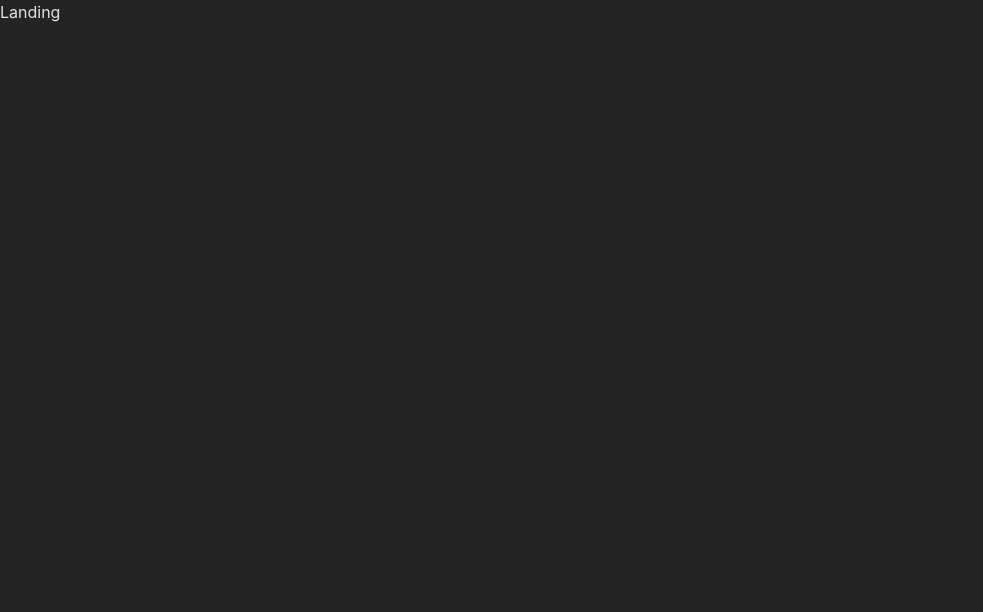
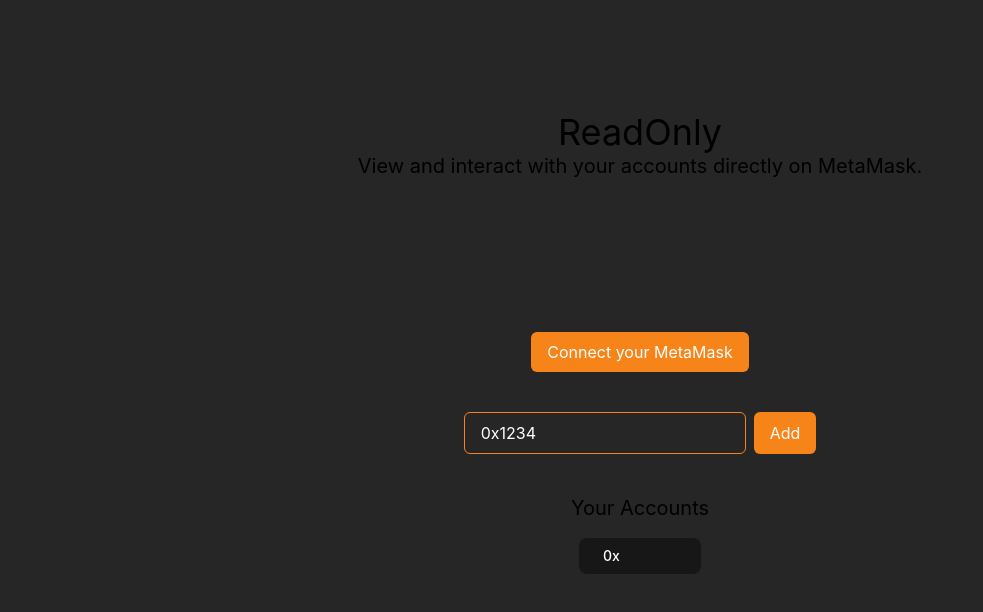
Before and after one commit to ugur-eren/readonly, a React (Vite) app in the folder packages/site/: page / in a window 1280 px wide. Shown: the top 612 px of the page, without its empty margins (0-983 px from the left). Built offline with nearby package versions, Linux system fonts and the light colour scheme.

Commit message:
Initial design

```diff
--- a/packages/site/package.json
+++ b/packages/site/package.json
@@ -24,6 +24,7 @@
     "@tanstack/react-query": "^5.17.10",
     "bootstrap": "^5.1.3",
     "classnames": "^2.3.1",
+    "clsx": "^2.1.0",
     "react": "^18.2.0",
     "react-dom": "^18.2.0",
     "react-helmet": "^6.1.0",
--- a/packages/site/src/App.tsx
+++ b/packages/site/src/App.tsx
@@ -2,7 +2,7 @@
 
 export const App: React.FC = () => {
   return (
-    <div className="app">
+    <div className="app bg-neutral-800">
       <Router />
     </div>
   );
--- /dev/null
+++ b/packages/site/src/components/Button.tsx
@@ -0,0 +1,22 @@
+import clsx from 'clsx';
+
+export const Button: React.FC<JSX.IntrinsicElements['button']> = ({
+  children,
+  className,
+  ...props
+}) => {
+  return (
+    <button
+      type="button"
+      className={clsx(
+        'bg-primary-500 rounded-md px-4 py-2 text-white',
+        'hover:bg-primary-600',
+        'transition-colors',
+        className,
+      )}
+      {...props}
+    >
+      {children}
+    </button>
+  );
+};
--- /dev/null
+++ b/packages/site/src/components/Input.tsx
@@ -0,0 +1,17 @@
+import clsx from 'clsx';
+
+export const Input: React.FC<JSX.IntrinsicElements['input']> = ({className, ...props}) => {
+  return (
+    <input
+      type="text"
+      className={clsx(
+        'border-primary-500 rounded-md border px-4 py-2 outline-none',
+        'rounded-md bg-neutral-800 px-4 py-2 text-white',
+        'hover:bg-neutral-900 focus:bg-neutral-900',
+        'transition-colors',
+        className,
+      )}
+      {...props}
+    />
+  );
+};
--- /dev/null
+++ b/packages/site/src/components/index.ts
@@ -0,0 +1,2 @@
+export {Button} from './Button';
+export {Input} from './Input';
--- a/packages/site/src/index.css
+++ b/packages/site/src/index.css
@@ -6,11 +6,16 @@
   font-family: Inter, system-ui, Avenir, Helvetica, Arial, sans-serif;
 
   color-scheme: light dark;
-  color: rgba(255, 255, 255, 0.87);
-  background-color: #242424;
 
   font-synthesis: none;
   text-rendering: optimizeLegibility;
   -webkit-font-smoothing: antialiased;
   -moz-osx-font-smoothing: grayscale;
 }
+
+body,
+#root {
+  min-height: 100vh;
+  margin: 0;
+  padding: 0;
+}
--- a/packages/site/src/routes/Landing/Landing.tsx
+++ b/packages/site/src/routes/Landing/Landing.tsx
@@ -1,7 +1,42 @@
+import {Button, Input} from '../../components';
+
 export const Landing: React.FC = () => {
   return (
-    <div>
-      <h1>Landing</h1>
+    <div className="flex h-dvh flex-1 flex-col items-center px-8 md:px-16">
+      <div className="flex flex-col items-center py-14 text-center md:py-28">
+        <h1 className="text-4xl">ReadOnly</h1>
+        <h2 className="text-xl">View and interact with your accounts directly on MetaMask.</h2>
+      </div>
+
+      <div className="flex flex-col items-center">
+        <div className="mt-10">
+          <Button>Connect your MetaMask</Button>
+        </div>
+
+        <div className="mt-10 flex gap-2">
+          <Input value="0x1234" placeholder="Enter the address" />
+          <Button>Add</Button>
+        </div>
+      </div>
+
+      <div className="flex flex-col items-center">
+        <div className="mt-10">
+          <h1 className="mb-2 text-xl">Your Accounts</h1>
+
+          <div className="relative grid gap-1 p-2">
+            <a
+              href="https://blockscan.com/address/0x"
+              target="_blank"
+              rel="noreferrer"
+              className="flex items-center rounded-lg bg-neutral-900 p-2 transition duration-150 ease-in-out hover:bg-neutral-950 focus:outline-none focus-visible:ring focus-visible:ring-orange-500/50"
+            >
+              <div className="ml-4">
+                <p className="text-sm font-medium text-white">0x</p>
+              </div>
+            </a>
+          </div>
+        </div>
+      </div>
     </div>
   );
 };
--- a/packages/site/tailwind.config.js
+++ b/packages/site/tailwind.config.js
@@ -2,7 +2,19 @@
 export default {
   content: ['./index.html', './src/**/*.{js,ts,jsx,tsx}'],
   theme: {
-    extend: {},
+    extend: {
+      colors: {
+        'primary-100': '#FEF0D0',
+        'primary-200': '#FEDDA2',
+        'primary-300': '#FCC474',
+        'primary-400': '#FAAB51',
+        'primary-500': '#F78419',
+        'primary-600': '#D46512',
+        'primary-700': '#B14B0C',
+        'primary-800': '#8F3407',
+        'primary-900': '#762404',
+      },
+    },
   },
   plugins: [],
 };
```
Also changed, not shown: 1 other file (tests, documents, lock files or other folders).
